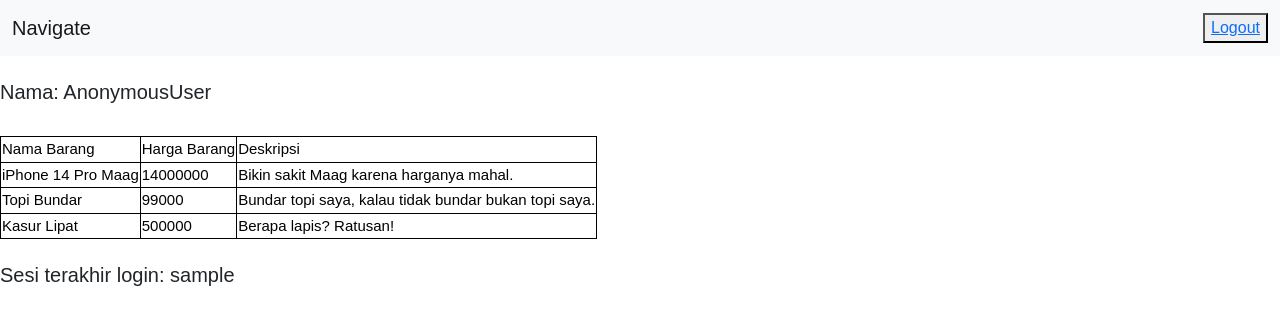
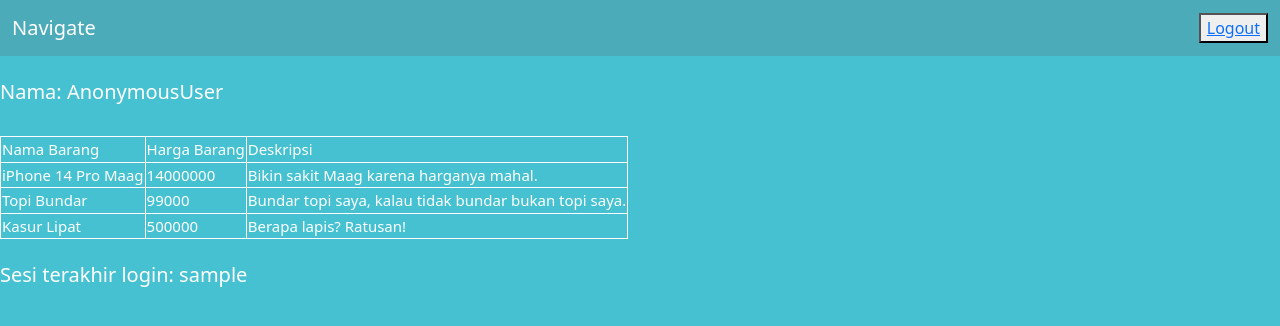
Before and after one commit to daffafaizan/django-pbp-repo, a Django app: template wishlist/templates/wishlist.html in a window 1280 px wide. Shown: the top 326 px of the page. Run offline with Django 4.2, Linux system fonts and the light colour scheme; data comes from the database, SQL or seed files in the repository; tables that the repository leaves empty hold one stand-in row (values such as "Sample post"); the template is opened without the code that fills it: values that come from a table or form of the project are taken from there, most other values are stand-ins (such as "Sample title", 1, 10 or a date in 2020); lists and menus that the app fills with data are empty.

Commit message:
updated background and font color

```diff
--- a/templates/base.html
+++ b/templates/base.html
@@ -2,7 +2,7 @@
 <!DOCTYPE html>
 <html lang="en">
 <style>
-  html * {
+  body {
     font-family: 'Quicksand', sans-serif;
   }
 </style>
--- a/wishlist/templates/wishlist.html
+++ b/wishlist/templates/wishlist.html
@@ -2,18 +2,24 @@
 
 {% block content %}
 <style>
+    body {
+        background-color:#45c1d2
+    }
     table, th, td {
-      border: 1px solid black;
+      border: 1px solid white;
       border-collapse: collapse;
       font-size:15px;
-      color:black;
+      color: white;
       border-radius: 10px;
       font-weight: 300;
     }
+    h5 {
+        color: white;
+    }
 </style>
-<nav class="navbar bg-light">
+<nav class="navbar" style="background-color: #4babb8">
     <div class="container-fluid">
-      <a class="navbar-brand">Navigate</a>
+      <a class="navbar-brand" style="color:white">Navigate</a>
       <button><a href="{% url 'wishlist:logout' %}">Logout</a></button>
     </div>
   </nav>
```
